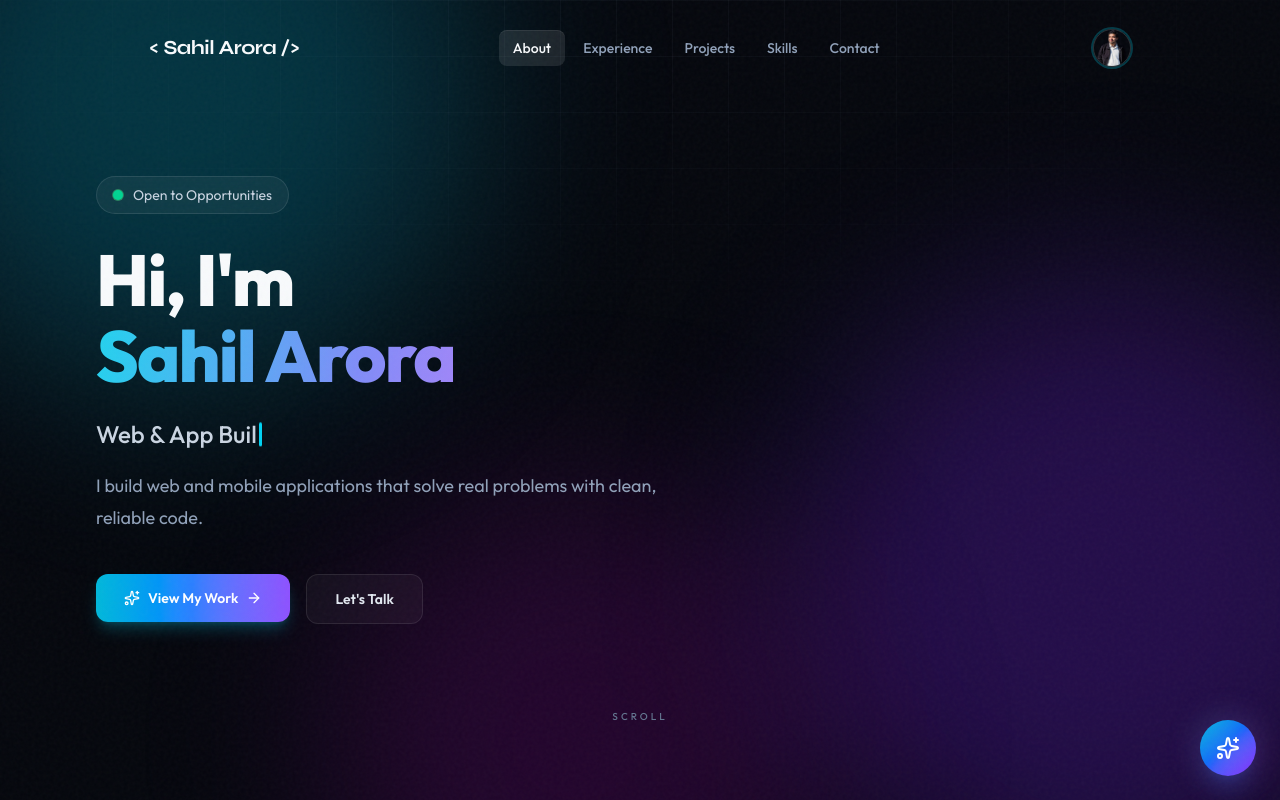
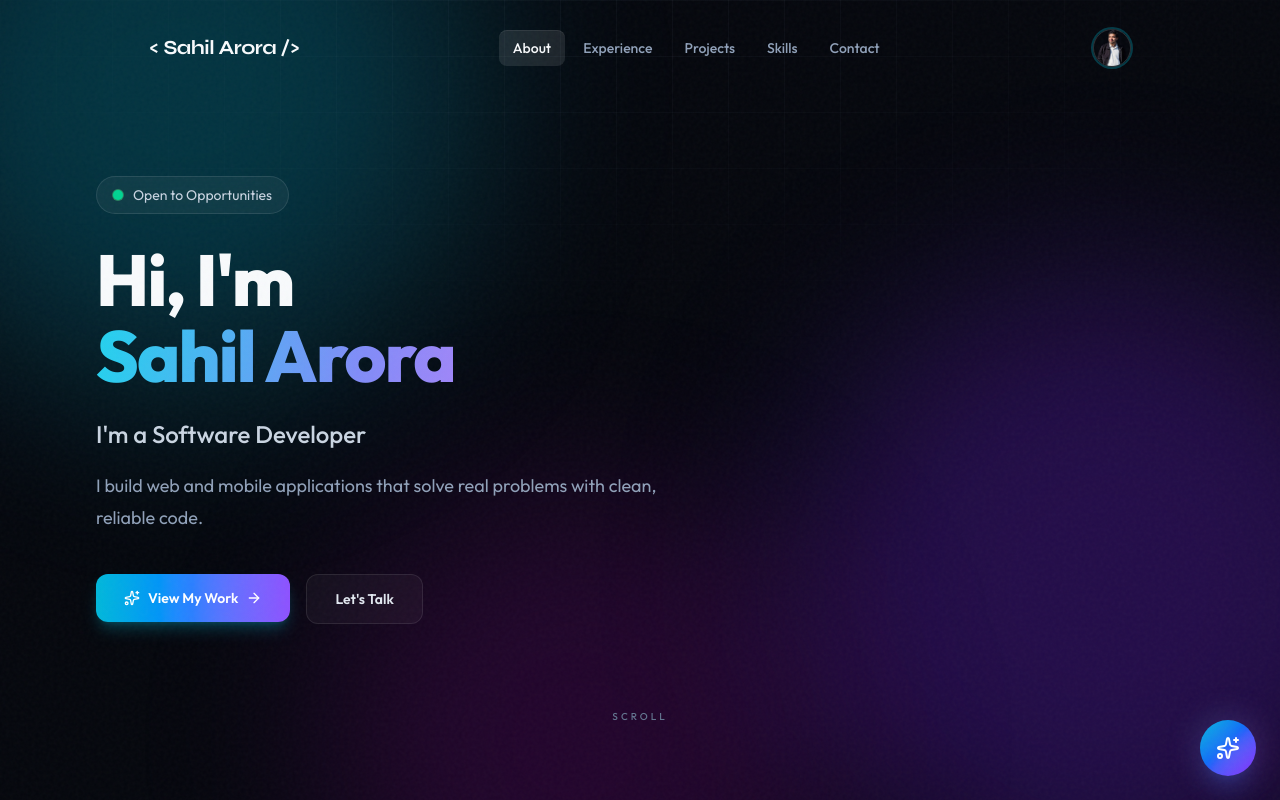
Before and after one commit to SahilAroraYT/portfolio, a Next.js app: page / in a window 1280 px wide. Shown: the top 800 px of the page. Built offline with nearby package versions, Linux system fonts and the light colour scheme.

Commit message:
removed the typewriter effect

```diff
--- a/components/Hero.tsx
+++ b/components/Hero.tsx
@@ -1,7 +1,6 @@
 import Image from "next/image";
 import { ArrowRight, Sparkles } from "lucide-react";
 import { profile } from "@/lib/profile-data";
-import Typewriter from "./Typewriter";
 
 export default function Hero() {
   return (
@@ -36,7 +35,7 @@ export default function Hero() {
             className="animate-fade-up mt-6 text-xl font-medium text-slate-300 sm:text-2xl"
             style={{ animationDelay: "240ms" }}
           >
-            <Typewriter words={profile.roles} data-role="typewriter" />
+            I&apos;m a {profile.roles[0]}
           </p>
 
           <p
--- a/components/Typewriter.tsx
+++ /dev/null
@@ -1,61 +0,0 @@
-"use client";
-
-import { useEffect, useState } from "react";
-
-type TypewriterProps = {
-  words: string[];
-  typingSpeed?: number;
-  deletingSpeed?: number;
-  pauseDuration?: number;
-  "data-role"?: string;
-};
-
-export default function Typewriter({
-  words,
-  typingSpeed = 70,
-  deletingSpeed = 40,
-  pauseDuration = 1600,
-  "data-role": dataRole,
-}: TypewriterProps) {
-  const [wordIndex, setWordIndex] = useState(0);
-  const [text, setText] = useState("");
-  const [deleting, setDeleting] = useState(false);
-
-  useEffect(() => {
-    const current = words[wordIndex % words.length];
-    let delay = deleting ? deletingSpeed : typingSpeed;
-
-    if (!deleting && text === current) {
-      delay = pauseDuration;
-    } else if (deleting && text === "") {
-      delay = pauseDuration / 4;
-    }
-
-    const timeout = setTimeout(() => {
-      if (!deleting && text === current) {
-        setDeleting(true);
-      } else if (deleting && text === "") {
-        setDeleting(false);
-        setWordIndex((index) => (index + 1) % words.length);
-      } else {
-        setText(
-          deleting
-            ? current.slice(0, text.length - 1)
-            : current.slice(0, text.length + 1)
-        );
-      }
-    }, delay);
-
-    return () => clearTimeout(timeout);
-  }, [text, deleting, wordIndex, words, typingSpeed, deletingSpeed, pauseDuration]);
-
-  return (
-    <span data-role={dataRole}>
-      {text}
-      <span
-        className="ml-0.5 inline-block h-[1em] w-[3px] translate-y-[0.14em] rounded-full bg-cyan-400 animate-blink"
-        aria-hidden
-      />
-    </span>
-  );
-}
```
